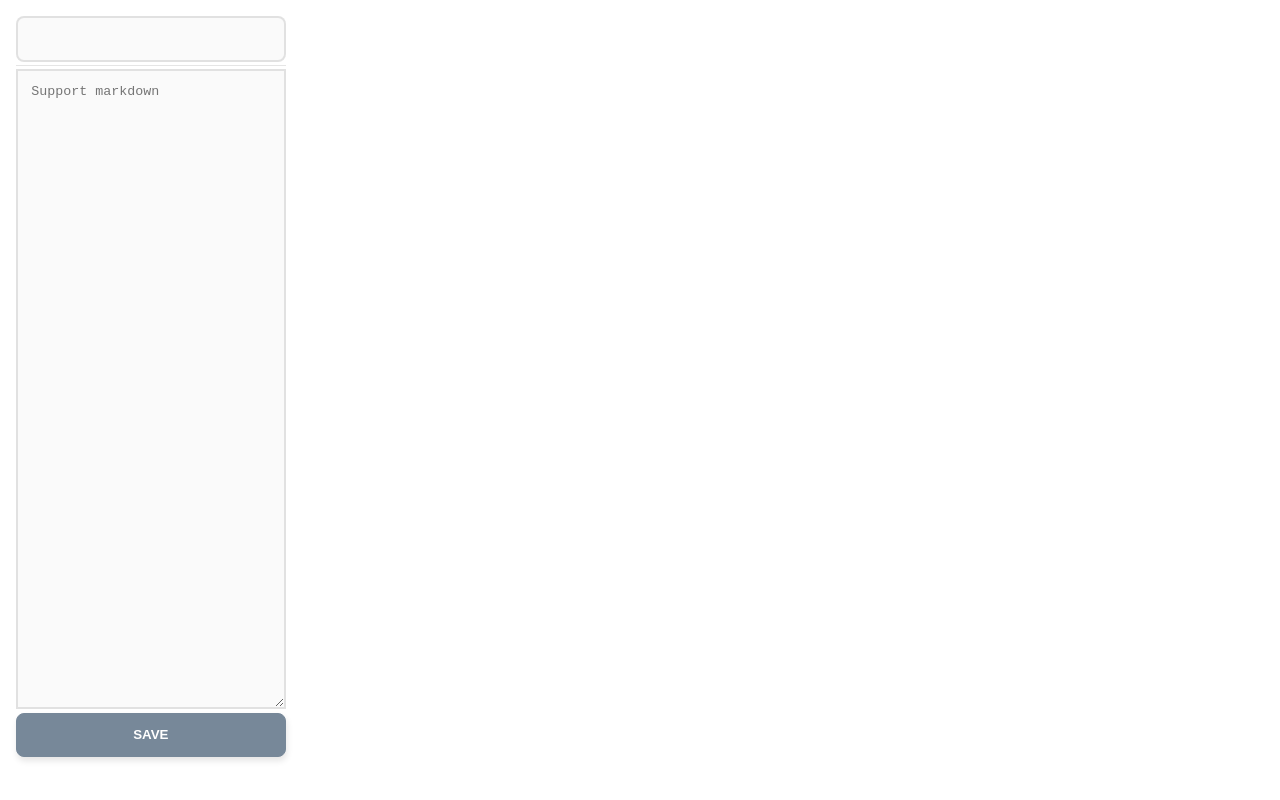
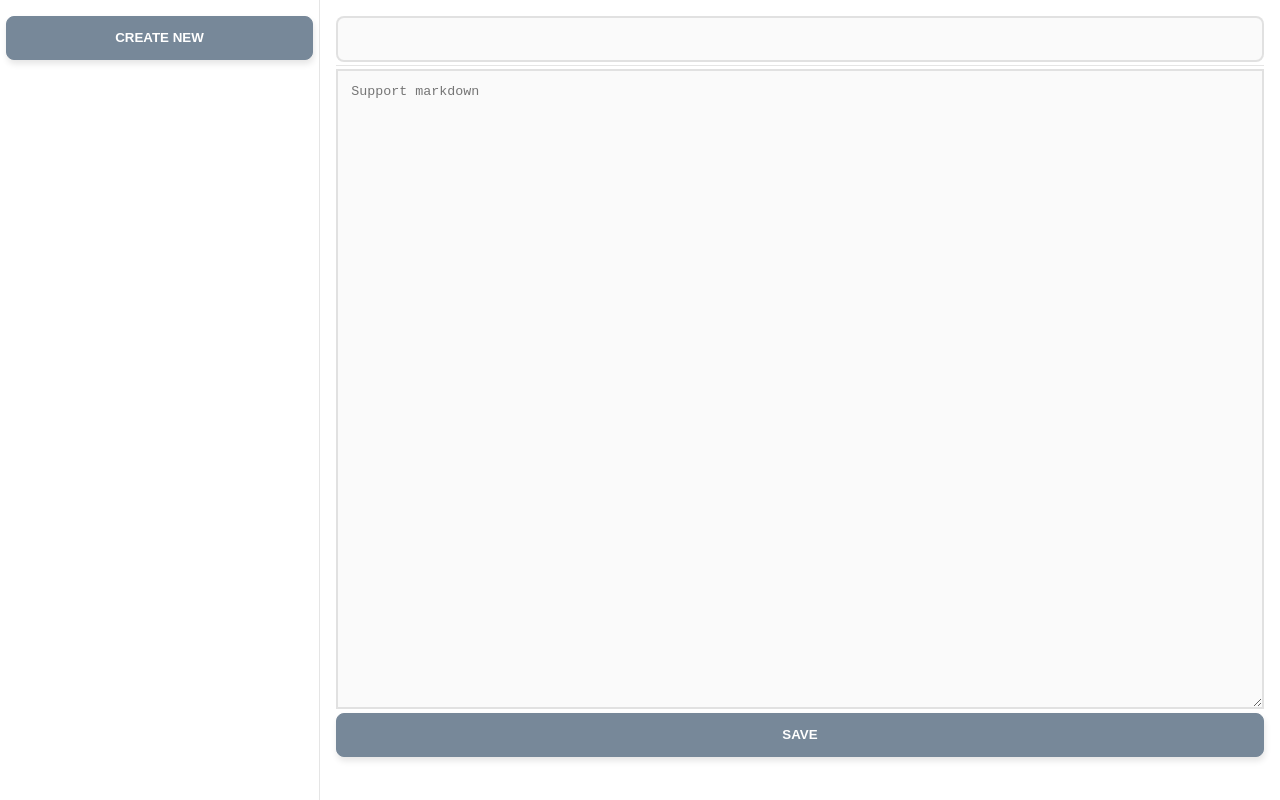
Before and after one commit to MuhammadMasood786/Daily-Diaries, a React (Create React App) app: page / in a window 1280 px wide. Built offline with nearby package versions, Linux system fonts and the light colour scheme; what miragejs would draw is missing.

Commit message:
Created Diaries

```diff
--- a/src/features/auth/Home.tsx
+++ b/src/features/auth/Home.tsx
@@ -1,19 +1,16 @@
-import React, { FC, useState } from "react";
-import DiaryTile from "../diary/DiaryTile";
+import React, { FC } from "react";
 import Editor from "../entry/Editor";
-
+import Diaries from '.././diary/Diaries'
 
 const Home: FC = () => {
 
     return (
-        <div className="auth">
-            <div className="row">
-                <div className="col-lg-8">
-                    <Editor />
-                </div>
-                <div className="col-lg-8">
-                    {/* <DiaryTile /> */}
-                </div>
+        <div className="two-cols">
+            <div className="left">
+                <Diaries />
+            </div>
+            <div className="right">
+                <Editor />
             </div>
         </div>
     )
--- /dev/null
+++ b/src/features/diary/Diaries.tsx
@@ -0,0 +1,101 @@
+import React, { FC, useEffect } from 'react';
+import { useSelector } from "react-redux";
+import { RootState } from "../../rootReducers";
+import http from '../../services/api';
+import { Diary } from "../../interfaces/diary.interface";
+import diariesSlice, { addDiary } from './diariesSlice'
+import Swal from 'sweetalert2';
+import { setUser } from '../auth/userSlice'
+import DiaryTile from './DiaryTile'
+import { User } from "../../interfaces/user.interface";
+import { Route, Switch } from 'react-router-dom'
+import DiariesEntriesList from './DiaryEntriesList'
+import { useAppDispatch } from '../../store'
+import dayjs from 'dayjs';
+
+
+
+const Diaries: FC = () => {
+    const dispatch = useAppDispatch()
+    const diaries = useSelector((state: RootState) => state.diaries)
+    const user = useSelector((state: RootState) => state.user)
+
+
+    useEffect(() => {
+        const fetchDiaries = async () => {
+            if (user) {
+                http.get<null, Diary[]>(`diaries/${user.id}`)
+                    .then((data) => {
+                        if (data && data.length > 0) {
+                            const sortedByUpdatedAt = data.sort((a, b) => {
+                                return dayjs(b.updatedAt).unix() - dayjs(a.updatedAt).unix()
+                            })
+                            dispatch(addDiary(sortedByUpdatedAt))
+                        }
+                    })
+            }
+        }
+    }, [])
+
+
+    const createDiary = async () => {
+        const result = await Swal.mixin({
+            input: 'text',
+            confirmButtonText: 'Next →',
+            showCancelButton: true,
+            progressSteps: ['1', '2'],
+        }).queue([
+            {
+                titleText: 'Diary title',
+                input: 'text',
+            },
+            {
+                titleText: 'Private or public diary?',
+                input: 'radio',
+                inputOptions: {
+                    private: 'Private',
+                    public: 'Public',
+                },
+                inputValue: 'private',
+            },
+        ]);
+        if (result.value) {
+            const { value } = result
+            const { diary, user: _user } = await http.post<Partial<Diary>, { diary: Diary, user: User }>('/diaries/', {
+                title: value[0],
+                type: value[1],
+                userId: user?.id
+            });
+            if (user && diary) {
+                dispatch(addDiary([diary] as Diary[]))
+                dispatch(addDiary([diary] as Diary[]))
+                dispatch(setUser(_user))
+                return Swal.fire({
+                    titleText: 'All done !',
+                    confirmButtonText: 'OK!'
+                })
+            }
+        }
+        Swal.fire({
+            titleText: 'Cancelled'
+        })
+    }
+
+    return (
+        <div style={{ padding: '1em 0.4em' }}>
+            <Switch>
+                <Route path='/diary/:id'>
+                    <DiariesEntriesList />
+                </Route>
+                <Route path='/'>
+                    <button onClick={createDiary}>Create New</button>
+                    {diaries.map((diary, idx) => {
+                        <DiaryTile key={idx} dairy={diary} />
+                    })}
+                </Route>
+            </Switch>
+        </div>
+    )
+}
+
+export default Diaries
--- a/src/features/diary/DiaryEntriesList.tsx
+++ b/src/features/diary/DiaryEntriesList.tsx
@@ -1,19 +1,81 @@
-import React, { useState, FC, useEffect } from "react";
-import { useSelector } from 'react-redux'
-import { useParams, Link } from "react-router-dom";
-import { RootState } from '../../rootReducers'
-import http from '../../services/api';
-import { Entry } from "../../interfaces/entry.interface";
-import entriesSlice, { setEntries } from "../entry/entriesSlice";
-import { setCurrentEditing, setCanEdit } from "../entry/editorSlice";
-import dayjs from 'dayjs';
-import { useAppDispatch } from "../../store";
+// import React, { useState, FC, useEffect } from "react";
+// import { useSelector } from 'react-redux'
+// import { useParams, Link } from "react-router-dom";
+// import { RootState } from '../../rootReducers'
+// import http from '../../services/api';
+// import { Entry } from "../../interfaces/entry.interface";
+// import { setEntries } from "../entry/entriesSlice";
+// import { setCurrentEditing, setCanEdit } from "../entry/editorSlice";
+// import dayjs from 'dayjs';
+// import { useAppDispatch } from "../../store";
 
 
+// const DiaryEntriesList: FC = () => {
+//     const entries = useSelector((state: RootState) => { state })
+//     const dispatch = useAppDispatch();
+//     const { id } = useParams()
+
+//     useEffect(() => {
+//         if (id != null) {
+//             http
+//                 .get<null, { entries: Entry[] }>(`/diaries/entries/${id}`)
+//                 .then(({ entries: _entries }) => {
+//                     if (_entries) {
+//                         const sortByLastUpdated = _entries.sort((a, b) => {
+//                             return dayjs(b.updatedAt).unix() - dayjs(a.updatedAt).unix()
+//                         });
+//                         dispatch(setEntries(sortByLastUpdated))
+//                     }
+//                 })
+//         }
+//     }, [id, dispatch])
+
+//     return (
+//         <div className="entries">
+//             <header>
+//                 <Link to='/'>
+//                     <h3>←  Go back</h3>
+//                 </Link>
+//             </header>
+//             <ul>
+//                 {
+//                     entries.map((entry) => {
+//                         <li
+//                             key={entry.id}
+//                             onClick={() => {
+//                                 dispatch(setCurrentEditing(entry))
+//                                 dispatch(setCanEdit(true))
+//                             }}
+//                         >
+//                             {entry.title}
+//                         </li>
+//                     })
+//                 }
+//             </ul>
+//         </div>
+//     )
+// }
+
+
+// export default DiaryEntriesList
+
+
+
+import React, { FC, useEffect } from 'react';
+import { useParams, Link } from 'react-router-dom';
+import { useSelector } from 'react-redux';
+import { RootState } from '../../rootReducers';
+import http from '../../services/api';
+import { Entry } from '../../interfaces/entry.interface';
+import { setEntries } from '../entry/entriesSlice';
+import { setCurrentEditing, setCanEdit } from '../entry/editorSlice';
+import dayjs from 'dayjs';
+import { useAppDispatch } from '../../store';
+
 const DiaryEntriesList: FC = () => {
-    const entries = useSelector((state: RootState) => { state })
+    const { entries } = useSelector((state: RootState) => state);
     const dispatch = useAppDispatch();
-    const { id } = useParams()
+    const id = useParams();
 
     useEffect(() => {
         if (id != null) {
@@ -22,36 +84,36 @@ const DiaryEntriesList: FC = () => {
                 .then(({ entries: _entries }) => {
                     if (_entries) {
                         const sortByLastUpdated = _entries.sort((a, b) => {
-                            return dayjs(b.updatedAt).unix() - dayjs(a.updatedAt).unix()
+                            return dayjs(b.updatedAt).unix() - dayjs(a.updatedAt).unix();
                         });
-                        dispatch(setEntries(sortByLastUpdated))
+                        dispatch(setEntries(sortByLastUpdated));
                     }
-                })
+                });
         }
-    }, [id, dispatch])
+    }, [id, dispatch]);
 
     return (
         <div className="entries">
             <header>
-                <Link to='/'>
-                    <h3>←  Go back</h3>
+                <Link to="/">
+                    <h3>← Go Back</h3>
                 </Link>
             </header>
             <ul>
-                {
-                    entries.map((entry) => {
+                {entries.map((entry: Entry) => (
                     <li
                         key={entry.id}
                         onClick={() => {
-                                dispatch(setCurrentEditing(entry))
-                                dispatch(setCanEdit(true))
+                            dispatch(setCurrentEditing(entry));
+                            dispatch(setCanEdit(true));
                         }}
                     >
                         {entry.title}
                     </li>
-                    })
-                }
+                ))}
             </ul>
         </div>
-    )
-}
+    );
+};
+
+export default DiaryEntriesList;
```
Lines whose indentation alone changed are shown as unchanged.
